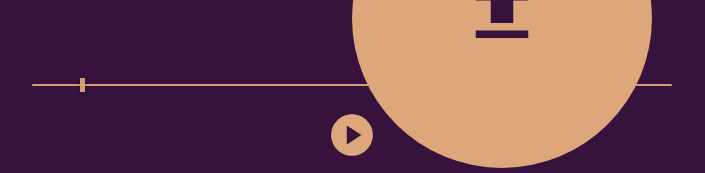
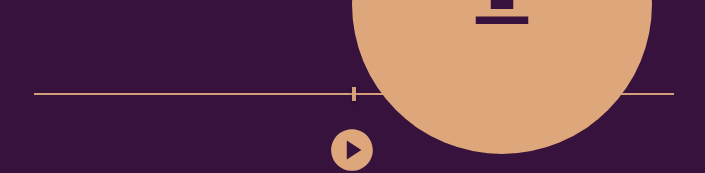
Before and after one commit to prokopchukdim/music-visualizer, a React (Create React App) app in the folder music-visualizer/: page / in a window 1280 px wide. Shown: the part 383-556 px from the top of the page, without its empty margins (288-993 px from the left). Built offline with nearby package versions, Linux system fonts and the light colour scheme.

Commit message:
Added slideable slider

```diff
--- a/music-visualizer/src/App.css
+++ b/music-visualizer/src/App.css
@@ -65,6 +65,18 @@
   transition: all 0.3s;
 }
 
+.play-circle{
+  width: 300px;
+  height: 300px;
+  background-color: #DDA77B;
+  border-radius: 50%;
+  position: absolute;
+  z-index: 2;
+  top: 25%;
+  left: 25%;
+  transition: all 0.3s;
+}
+
 .circle-hover{
   background-color: #a37e60;
 }
@@ -96,6 +108,40 @@
   color:aqua;
 }
 
+.slider-container {
+  position: relative;
+  top: -1.5rem;
+  right: 0;
+  left: 0;
+  margin-top: 30%;
+   width: 80%;
+}
+
+.slider {
+  appearance: none;
+  width: 100%;
+  height: 0.125rem;
+  background: rgba(221, 167, 123, 0.95);
+  outline: none;
+  cursor: pointer;
+}
+
+.slider::-webkit-slider-thumb {
+  appearance: none;
+  width: 0.3rem;
+  height: 0.875rem;
+  background: rgba(221, 167, 123, 0.95);
+  box-shadow: 0 0 3px rgba(0, 0, 0, 0.15), 0 2px 4px rgba(0, 0, 0, 0.15);
+}
+
+.slider::-moz-range-thumb {
+  appearance: none;
+  width: 0.3rem;
+  height: 0.875rem;
+  background: rgba(221, 167, 123, 0.95);
+  box-shadow: 0 0 3px rgba(0, 0, 0, 0.15), 0 2px 4px rgba(0, 0, 0, 0.15);
+}
+
 .range {
   position: relative;
   top: -1.5rem;
@@ -108,6 +154,7 @@
   border-radius: 0.25rem;
   cursor: pointer;
 }
+
 .range:before, .range:after {
   content: "";
   position: absolute;
--- a/music-visualizer/src/App.js
+++ b/music-visualizer/src/App.js
@@ -30,7 +30,10 @@ function App() {
           <FileField onUpload={onUpload}/>
           <ReactP5Wrapper sketch={CircleContainer} fileURL={soundFileURL} toPlay = {toPlay}/>
         </div>
-        <div className = "range"></div>
+        <div className = "slider-container">
+          <input type = "range" class = "slider"/>
+        </div>
+        {/* <div className='range'></div> */}
         <PlayController toPlay = {toPlay} togglePlay = {customSetToPlay}></PlayController>
       </header>
     </div>
```
